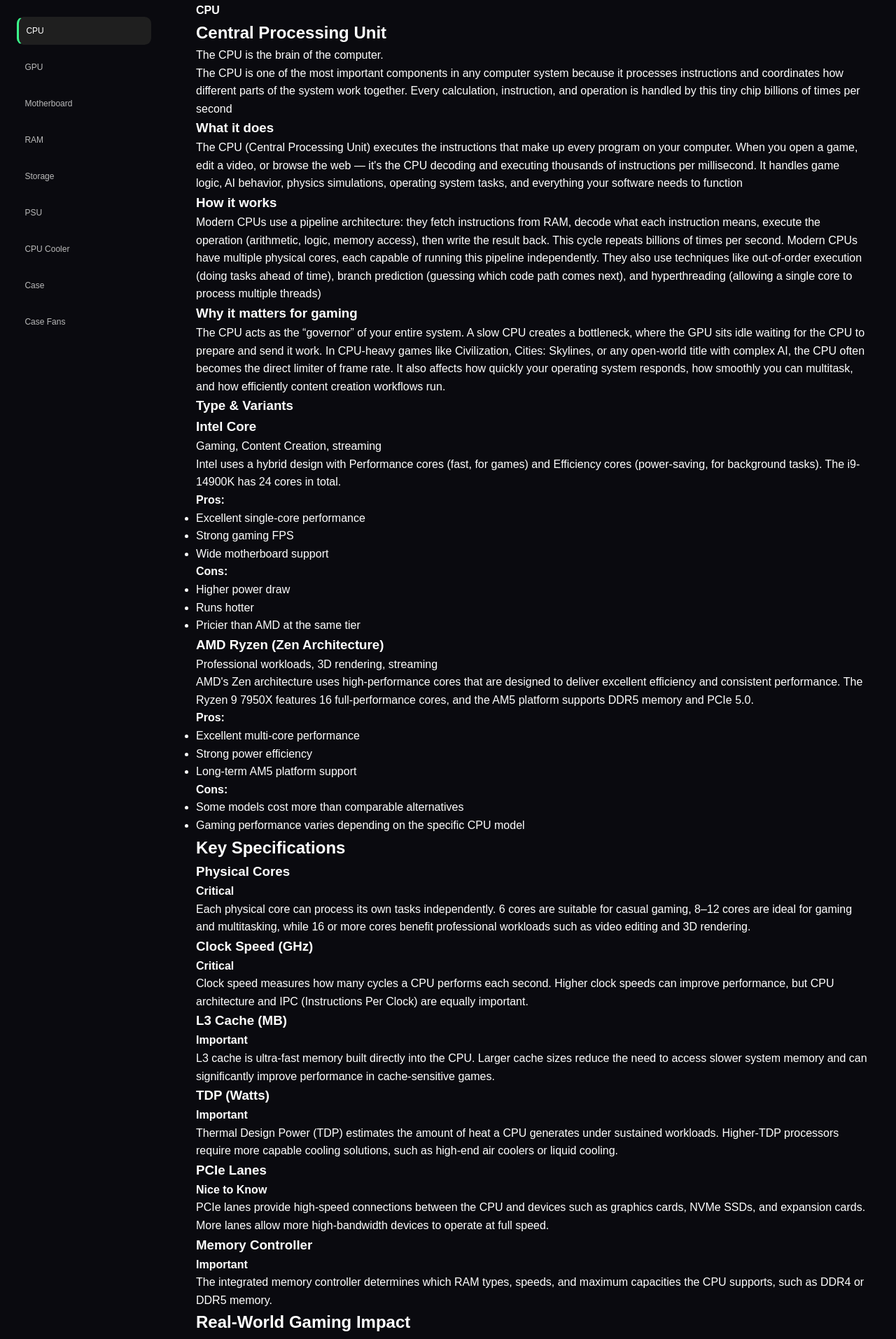
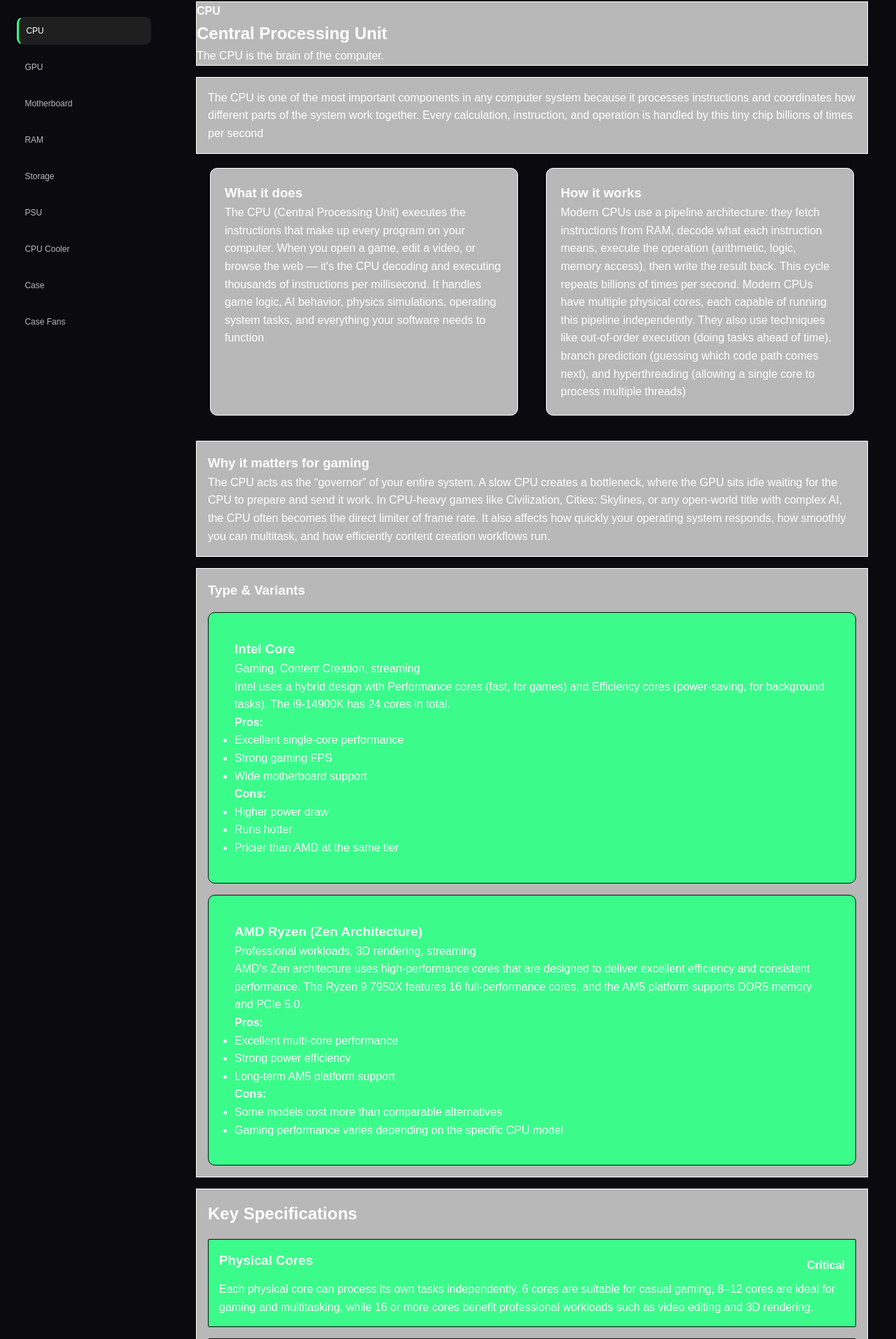
Before and after one commit to Arush2008/PC-Info-guide, a Flask app: page /learn/cpu in a window 1280 px wide. Shown: the part 280-2194 px from the top of the page at 70% size. Run offline with Flask 3, Linux system fonts and the light colour scheme; some libraries are stand-ins or nearby versions.

Commit message:
cpu learning material IN

```diff
--- a/static/style.css
+++ b/static/style.css
@@ -257,12 +257,82 @@
 
 
 
-.learning__section {
+.learning_intro {
     border: 1px solid #ffffff;
     background-color: #b8b8b8;
 }
 
+.text {
+    border: 1px solid #ffffff;
+    background-color: #b8b8b8;
+    margin-top: 2vh;
+    padding: 2vh;
+}
 
+.info_part {
+    border: 1px solid rgb(255, 255, 255);
+    background-color: #b8b8b8;
+    border-radius: 10px;
+    width: 50%;
+    padding: 20px;
+    justify-content: center;
+    display: inline-block;
+    margin: 20px;
+}
+
+.info_container {
+    display: flex;
+}
+
+.pros-cons {
+    border: 1px solid #08110d;
+    padding: 4%;
+    background-color: #3bfc8b;
+    margin-top: 2vh;
+    border-radius: 10px;
+}
+
+.specs {
+    border: 1px solid #08110d;
+    padding: 15px;
+    background-color: #3bfc8b;
+    margin-top: 2vh;
+    border-radius: 2px;
+}
+
+.spec_type {
+    text-align: right;
+    margin-top: -2.5vh;
+    margin-bottom: 1vh;
+}
+
+.category_container {
+    display: grid;
+    grid-template-columns: repeat(2, 1fr);
+    gap: 20px;
+}
+
+.category {
+    border: 1px solid rgb(255, 255, 255);
+    background-color: #b8b8b8;
+    padding: 20px;
+    box-sizing: border-box;
+}
+
+.mis_fact_container {
+    display: flex;
+    gap: 20px;
+    align-items: flex-start;
+}
+
+.mis_fact {
+    flex: 1;
+    border: 1px solid white;
+    background-color: #b8b8b8;
+    border-radius: 10px;
+    padding: 20px;
+    height: 30vh;
+}
 
 
 
--- a/templates/cpu.html
+++ b/templates/cpu.html
@@ -9,14 +9,15 @@
         </section>
 
 <!-- CPU intro paaragraph-->
-        <section class="paragraph">
+        <section class="text">
             <div>
                 <p class="information_text">The CPU is one of the most important components in any computer system because it processes instructions and coordinates how different parts of the system work together. Every calculation, instruction, and operation is handled by this tiny chip billions of times per second</p>
             </div>
         </section>
 
+        <section class="info_container">
             <!-- What it does section-->
-        <section>
+            <section class="info_part">
                 <div>
                     <h3 class="heading">What it does</h3>
                     <p class="information_text">The CPU (Central Processing Unit) executes the instructions that make up every program on your computer. When you open a game, edit a video, or browse the web — it's the CPU decoding and executing thousands of instructions per millisecond. It handles game logic, AI behavior, physics simulations, operating system tasks, and everything your software needs to function</p>
@@ -24,25 +25,27 @@
             </section>
 
              <!-- How it works section -->
-        <section>
+            <section class="info_part">
                 <div>
                     <h3 class="heading">How it works</h3>
                     <p class="information_text">Modern CPUs use a pipeline architecture: they fetch instructions from RAM, decode what each instruction means, execute the operation (arithmetic, logic, memory access), then write the result back. This cycle repeats billions of times per second. Modern CPUs have multiple physical cores, each capable of running this pipeline independently. They also use techniques like out-of-order execution (doing tasks ahead of time), branch prediction (guessing which code path comes next), and hyperthreading (allowing a single core to process multiple threads)</p>
                 </div>
             </section>
+        </section>
 
         <!-- Why cpu matters for gmaing section -->
-        <section>
+        <section class="text">
             <div>
                 <h3 class="heading">Why it matters for gaming</h3>
                 <p class="information_text">The CPU acts as the “governor” of your entire system. A slow CPU creates a bottleneck, where the GPU sits idle waiting for the CPU to prepare and send it work. In CPU-heavy games like Civilization, Cities: Skylines, or any open-world title with complex AI, the CPU often becomes the direct limiter of frame rate. It also affects how quickly your operating system responds, how smoothly you can multitask, and how efficiently content creation workflows run.</p>
             </div>
         </section>
 
-        <section>
+        <section class="text">
             <div>
                 <h3 class="heading">Type & Variants</h3>
-                <div>
+
+                <div class="pros-cons">
                     <h3>Intel Core</h3>
                     <p class="side_info">Gaming, Content Creation, streaming</p>
                     <p class="information_text">Intel uses a hybrid design with Performance cores (fast, for games) and Efficiency cores (power-saving, for background tasks). The i9-14900K has 24 cores in total.</p>
@@ -64,7 +67,7 @@
                     </div>
                 </div>
 
-                <div>
+                <div class="pros-cons">
                     <h3 class="heading">AMD Ryzen (Zen Architecture)</h3>
                     <p class="side_info">Professional workloads, 3D rendering, streaming</p>
                     <p class="information_text">
@@ -92,53 +95,57 @@
         </section>
 
 <!-- CPU specifications and gaming impact section -->
-        <section>
+        <section class="text">
             <div>
-                <h2>Key Specifications</h2>
+                <h2 class="heading">Key Specifications</h2>
             </div>
 
-            <div>
+            <div class="specs">
                 <h3>Physical Cores</h3>
-                <h4>Critical</h4>
-                <p>Each physical core can process its own tasks independently. 6 cores are suitable for casual gaming, 8–12 cores are ideal for gaming and multitasking, while 16 or more cores benefit professional workloads such as video editing and 3D rendering.</p>
+                <h4 class="spec_type">Critical</h4>
+                <p class="information_text">Each physical core can process its own tasks independently. 6 cores are suitable for casual gaming, 8–12 cores are ideal for gaming and multitasking, while 16 or more cores benefit professional workloads such as video editing and 3D rendering.</p>
             </div>
 
-            <div>
+            <div class="specs">
                 <h3>Clock Speed (GHz)</h3>
-                <h4>Critical</h4>
+                <h4 class="spec_type">Critical</h4>
                 <p>Clock speed measures how many cycles a CPU performs each second. Higher clock speeds can improve performance, but CPU architecture and IPC (Instructions Per Clock) are equally important.</p>
             </div>
 
-            <div>
+            <div class="specs">
                 <h3>L3 Cache (MB)</h3>
-                <h4>Important</h4>
+                <h4 class="spec_type">Important</h4>
                 <p>L3 cache is ultra-fast memory built directly into the CPU. Larger cache sizes reduce the need to access slower system memory and can significantly improve performance in cache-sensitive games.</p>
             </div>
 
-            <div>
+            <div class="specs">
                 <h3>TDP (Watts)</h3>
-                <h4>Important</h4>
+                <h4 class="spec_type">Important</h4>
                 <p>Thermal Design Power (TDP) estimates the amount of heat a CPU generates under sustained workloads. Higher-TDP processors require more capable cooling solutions, such as high-end air coolers or liquid cooling.</p>
             </div>
 
-            <div>
+            <div class="specs">
                 <h3>PCIe Lanes</h3>
-                <h4>Nice to Know</h4>
+                <h4 class="spec_type">Nice to Know</h4>
                 <p>PCIe lanes provide high-speed connections between the CPU and devices such as graphics cards, NVMe SSDs, and expansion cards. More lanes allow more high-bandwidth devices to operate at full speed.</p>
             </div>
 
-            <div>
+            <div class="specs">
                 <h3>Memory Controller</h3>
-                <h4>Important</h4>
+                <h4 class="spec_type">Important</h4>
                 <p>The integrated memory controller determines which RAM types, speeds, and maximum capacities the CPU supports, such as DDR4 or DDR5 memory.</p>
             </div>
         </section>
-        <section>
+
+<!-- Real-world gaming impact section -->
+
+        <section class="text">
             <div>
                 <h2>Real-World Gaming Impact</h2>
             </div>
 
-            <div>
+            <div class="category_container">
+                <div class="category">
                     <h3>Gaming FPS in AAA Titles</h3>
                     <p>
                         At 1080p, the CPU is often the performance limiter because the GPU spends less time rendering each frame.
@@ -147,7 +154,7 @@
                     <h4>Higher FPS in CPU-bound games</h4>
                 </div>
 
-            <div>
+                <div class="category">
                     <h3>Open-World Game Complexity</h3>
                     <p>
                         Games with large cities, complex AI, traffic systems, and physics simulations rely heavily on the CPU.
@@ -156,7 +163,7 @@
                     <h4>Improves frame consistency</h4>
                 </div>
 
-            <div>
+                <div class="category">
                     <h3>Game Streaming + Playing Simultaneously</h3>
                     <p>
                         Additional CPU cores make it easier to game and stream at the same time by providing dedicated resources
@@ -165,7 +172,7 @@
                     <h4>Benefits from 8+ cores</h4>
                 </div>
 
-            <div>
+                <div class="category">
                     <h3>Video Editing in DaVinci Resolve</h3>
                     <p>
                         Video editing software can take advantage of multiple CPU cores during rendering and exporting.
@@ -173,9 +180,14 @@
                     </p>
                     <h4>Faster rendering and exports</h4>
                 </div>
+            </div>
         </section>
 
-        <section>
+
+        <section class="text">
+            <div class="mis_fact_container">
+
+                <section class="mis_fact">
                     <div>
                         <h2>Common Mistakes</h2>
                     </div>
@@ -190,7 +202,7 @@
                     </div>
                 </section>
 
-        <section>
+                <section class="mis_fact">
                     <div>
                         <h2>Fun Facts</h2>
                     </div>
@@ -204,7 +216,11 @@
                     </div>
                 </section>
 
-        <section>
+            </div>
+        </section>
+
+
+        <section class="text">
             <div>
                 <h2>Done Reading?</h2>
                 <p>Mark this lesson as complete and continue to the next component.</p>
@@ -215,4 +231,7 @@
                 <button>Next: Graphics Processing Unit</button>
             </div>
         </section>
+
+
+
     </section>
```
Lines whose indentation alone changed are shown as unchanged.
